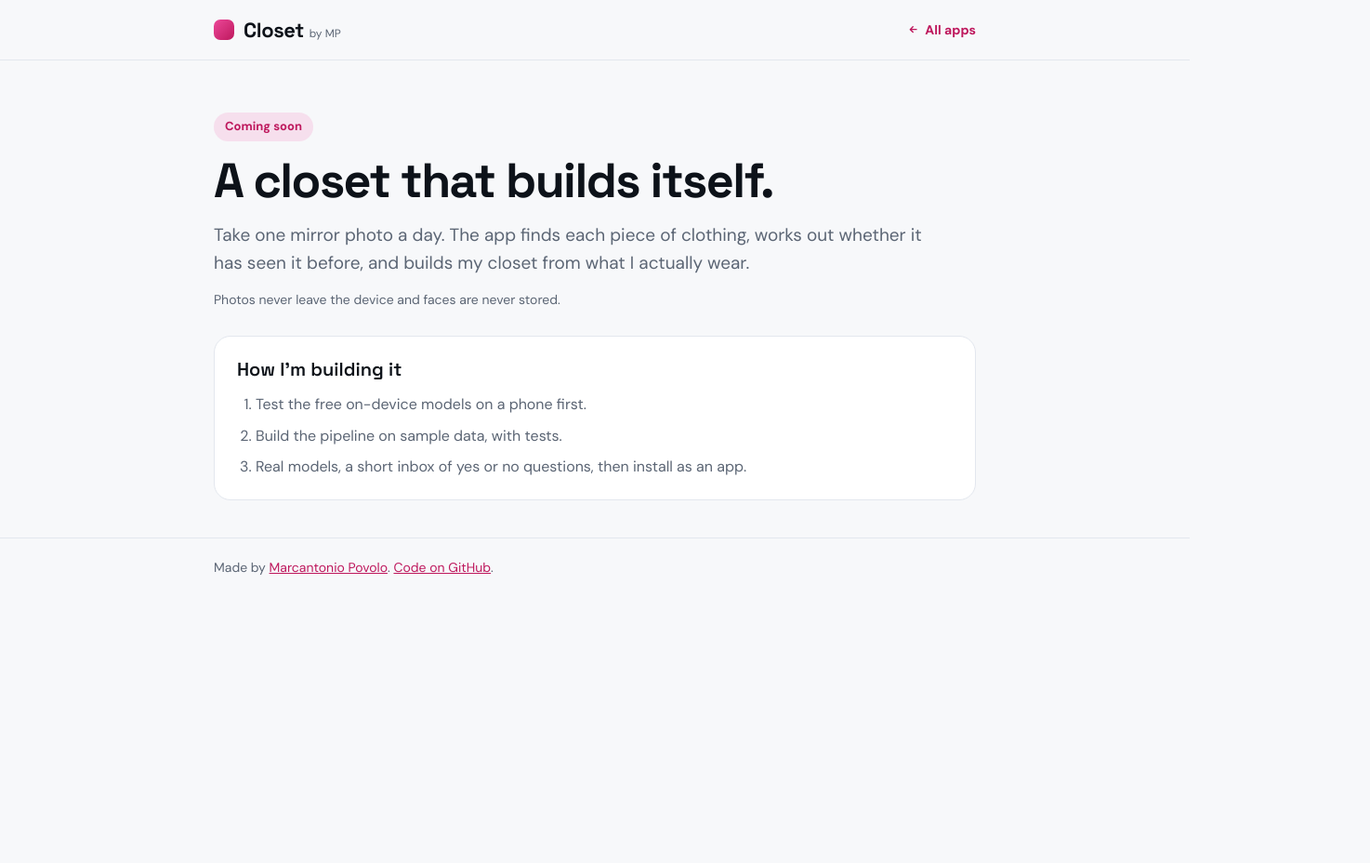
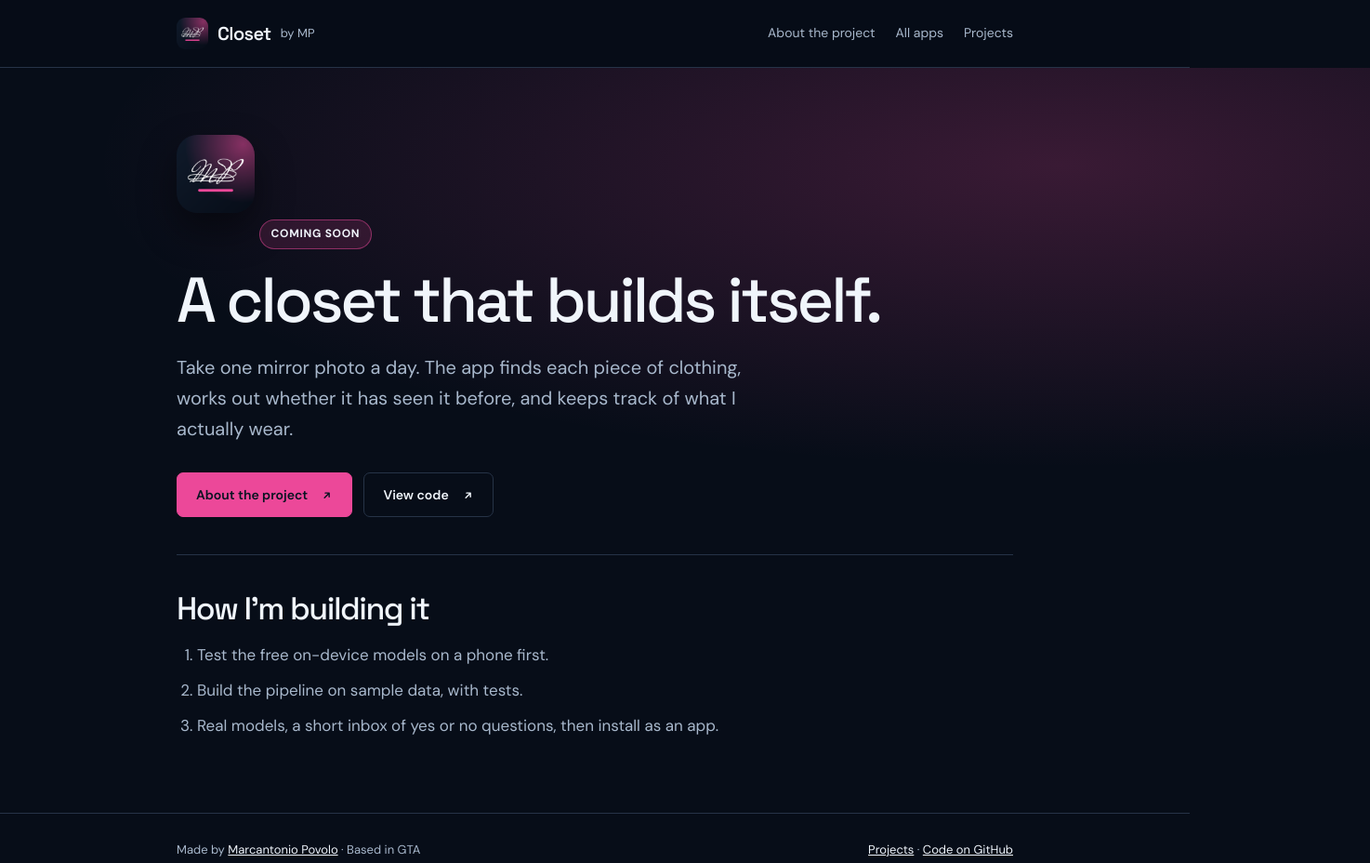
Before and after one commit to povolom/Closet-by-MP, a plain HTML site: page docs/index.html in a window 1280 px wide. Shown: the whole page at 93% size, 1474 px wide, since content can reach past the window. Before the commit the page ends 800 px from the top, so only its background shows below. Drawn offline with Linux system fonts and the light colour scheme.

Commit message:
Add project page, MP signature icons and favicon
docs/about/ is the project page (what it is, how it's built, what I
learned), styled like marcantoniopovolo.com. New app icons use the MP
signature on the site's navy with this app's colour.

```diff
--- a/docs/index.html
+++ b/docs/index.html
@@ -1,33 +1,34 @@
 <!doctype html>
-<html lang="en">
+<html lang="en" style="--accent:#ec4899">
 <head>
 <meta charset="utf-8">
 <meta name="viewport" content="width=device-width,initial-scale=1">
 <title>Closet by MP</title>
-<meta name="description" content="Closet by MP, coming soon. Take one mirror photo a day. The app finds each piece of clothing, works out whether it has seen it before, and builds my closet from what I actually wear.">
-<meta name="theme-color" content="#0b0f14">
+<meta name="description" content="Closet by MP, coming soon: a closet that builds itself from one mirror photo a day.">
+<meta name="theme-color" content="#070d18">
+<link rel="icon" href="favicon.ico" sizes="16x16 32x32 48x48">
+<link rel="icon" type="image/png" sizes="192x192" href="icons/icon-192.png">
+<link rel="apple-touch-icon" href="icons/apple-touch-icon.png">
 <link rel="preconnect" href="https://fonts.googleapis.com">
-<link rel="stylesheet" href="https://fonts.googleapis.com/css2?family=DM+Sans:opsz,wght@9..40,400;9..40,500;9..40,700&family=Space+Grotesk:wght@500;600;700&display=swap">
-<link rel="stylesheet" href="style.css">
+<link rel="stylesheet" href="https://fonts.googleapis.com/css2?family=DM+Sans:opsz,wght@9..40,400;9..40,600;9..40,700&family=Space+Grotesk:wght@500;600&display=swap">
+<link rel="stylesheet" href="page.css">
 </head>
 <body>
 <a class="skip" href="#main">Skip to content</a>
 <header class="top"><div class="wrap row">
-  <span class="wordmark"><span class="mark" aria-hidden="true"></span><span class="word">Closet</span><span class="by">by MP</span></span>
-  <a class="back" href="https://marcantoniopovolo.com/apps.html"><svg class="arrow" viewBox="0 0 16 16" aria-hidden="true" focusable="false"><path d="M12 8H4M7.5 4.5 4 8l3.5 3.5" fill="none" stroke="currentColor" stroke-width="1.7" stroke-linecap="round" stroke-linejoin="round"/></svg> All apps</a>
+  <a class="brand" href="./"><img src="icons/icon-192.png" alt="" width="34" height="34"><b>Closet</b><span>by MP</span></a>
+  <nav class="links" aria-label="Pages"><a href="about/">About<span class="hide-sm">&nbsp;the project</span></a><a href="https://marcantoniopovolo.com/apps.html">All apps</a><a class="hide-sm" href="https://marcantoniopovolo.com/projects.html">Projects</a></nav>
 </div></header>
 <main id="main" class="wrap">
   <section class="hero">
+    <img class="hero-icon" src="icons/icon-512.png" alt="" width="84" height="84">
     <p class="badge">Coming soon</p>
     <h1>A closet that builds itself.</h1>
-    <p class="intro">Take one mirror photo a day. The app finds each piece of clothing, works out whether it has seen it before, and builds my closet from what I actually wear.</p>
-    <p class="sub">Photos never leave the device and faces are never stored.</p>
+    <p class="intro">Take one mirror photo a day. The app finds each piece of clothing, works out whether it has seen it before, and keeps track of what I actually wear.</p>
+    <div class="actions"><a class="button primary" href="about/">About the project <svg class="arrow" viewBox="0 0 16 16" aria-hidden="true" focusable="false"><path d="M5 11 11 5M6 5h5v5" fill="none" stroke="currentColor" stroke-width="1.7" stroke-linecap="round" stroke-linejoin="round"/></svg></a><a class="button" href="https://github.com/povolom/Closet-by-MP">View code <svg class="arrow" viewBox="0 0 16 16" aria-hidden="true" focusable="false"><path d="M5 11 11 5M6 5h5v5" fill="none" stroke="currentColor" stroke-width="1.7" stroke-linecap="round" stroke-linejoin="round"/></svg></a></div>
   </section>
-  <section class="plan" aria-labelledby="h-plan">
-    <h2 id="h-plan">How I'm building it</h2>
-    <ol><li>Test the free on-device models on a phone first.</li><li>Build the pipeline on sample data, with tests.</li><li>Real models, a short inbox of yes or no questions, then install as an app.</li></ol>
-  </section>
+  <section class="block"><h2>How I’m building it</h2><ol class="points"><li>Test the free on-device models on a phone first.</li><li>Build the pipeline on sample data, with tests.</li><li>Real models, a short inbox of yes or no questions, then install as an app.</li></ol></section>
 </main>
-<footer class="foot"><div class="wrap"><p>Made by <a href="https://marcantoniopovolo.com">Marcantonio Povolo</a>. <a href="https://github.com/povolom/Closet-by-MP">Code on GitHub</a>.</p></div></footer>
+<footer class="foot"><div class="wrap"><span>Made by <a href="https://marcantoniopovolo.com">Marcantonio Povolo</a> · Based in GTA</span><span><a href="https://marcantoniopovolo.com/projects.html">Projects</a> · <a href="https://github.com/povolom/Closet-by-MP">Code on GitHub</a></span></div></footer>
 </body>
 </html>
--- /dev/null
+++ b/docs/page.css
@@ -0,0 +1,47 @@
+/* Shared styles for the "by MP" project pages, matching marcantoniopovolo.com. Built by build_app_pages.py. */
+:root{color-scheme:dark;--bg:#070d18;--panel:#101b2b;--text:#f0f5fb;--muted:#a8b8cc;--line:#263347;--display:'Space Grotesk',ui-sans-serif,system-ui,sans-serif;--body:'DM Sans',ui-sans-serif,system-ui,sans-serif}
+*{box-sizing:border-box}
+html{-webkit-text-size-adjust:100%}
+body{margin:0;background:var(--bg);color:var(--text);font:17px/1.65 var(--body)}
+a{color:inherit}
+:focus-visible{outline:3px solid var(--accent);outline-offset:4px}
+.wrap{width:min(900px,calc(100% - 40px));margin:0 auto}
+.skip{position:absolute;left:16px;top:-80px;background:var(--text);color:var(--bg);padding:10px 14px;z-index:5}.skip:focus{top:10px}
+.arrow{width:.95em;height:.95em;flex:none}
+.top{border-bottom:1px solid var(--line);background:#070d18f0;position:sticky;top:0;z-index:4;backdrop-filter:blur(16px)}
+.row{display:flex;align-items:center;justify-content:space-between;gap:16px;min-height:72px}
+.brand{display:flex;align-items:center;gap:10px;text-decoration:none}
+.brand img{width:34px;height:34px;border-radius:9px}
+.brand b{font:600 20px var(--display);letter-spacing:-.03em}
+.brand span{font-size:13px;color:var(--muted)}
+.links{display:flex;gap:22px;font-size:14px}
+.links a{color:var(--muted);text-decoration:none;display:inline-block;padding:8px 0}
+.links a:hover,.links a[aria-current]{color:var(--text)}
+.hero{position:relative;padding:72px 0 40px}
+.hero:before{content:'';position:absolute;inset:0 -30vw;z-index:-1;background:radial-gradient(ellipse at 80% 20%,color-mix(in srgb,var(--accent) 22%,transparent),transparent 55%)}
+.hero-icon{width:84px;height:84px;border-radius:22px;margin-bottom:26px;box-shadow:0 18px 40px #0007}
+.eyebrow{font:500 12px/1.5 var(--display);letter-spacing:.17em;text-transform:uppercase;color:var(--accent);margin:0 0 16px}
+h1,h2,h3{font-family:var(--display);font-weight:500;letter-spacing:-.045em;line-height:1.08;margin:0}
+h1{font-size:clamp(38px,6.5vw,68px)}
+h2{font-size:clamp(26px,3.4vw,34px);margin-bottom:16px}
+p{margin:0 0 16px;color:var(--muted)}
+.intro{font-size:20px;max-width:640px;margin-top:20px}
+.badge{display:inline-block;margin:0 0 18px;padding:5px 12px;border-radius:999px;border:1px solid color-mix(in srgb,var(--accent) 50%,transparent);background:color-mix(in srgb,var(--accent) 14%,transparent);color:var(--text);font-size:12px;font-weight:700;letter-spacing:.06em;text-transform:uppercase}
+.actions{display:flex;flex-wrap:wrap;gap:12px;margin:30px 0 0}
+.button{display:inline-flex;align-items:center;justify-content:center;gap:14px;min-height:48px;padding:12px 20px;border:1px solid var(--line);border-radius:7px;background:transparent;color:var(--text);font:600 14px var(--body);text-decoration:none}
+.button:hover{border-color:var(--accent)}
+.button.primary{background:var(--accent);border-color:var(--accent);color:#061320}
+.button[disabled]{opacity:.55;cursor:not-allowed}
+section.block{padding:40px 0;border-top:1px solid var(--line)}
+ul.points,ol.points{margin:0;padding-left:22px;color:var(--muted)}
+.points li+li{margin-top:10px}
+.points strong{color:var(--text);font-weight:600}
+.pills{display:flex;flex-wrap:wrap;gap:8px;margin-top:22px}
+.pills span{padding:5px 10px;border:1px solid var(--line);border-radius:6px;font-size:12px;color:var(--muted)}
+.learned{padding:26px 28px;border:1px solid var(--line);border-left:3px solid var(--accent);border-radius:12px;background:var(--panel)}
+.learned h2{font-size:15px;letter-spacing:.06em;text-transform:uppercase;color:var(--accent);margin-bottom:8px}
+.learned p{margin:0}
+.foot{border-top:1px solid var(--line);margin-top:40px;padding:28px 0 40px;font-size:13px;color:var(--muted)}
+.foot .wrap{display:flex;flex-wrap:wrap;justify-content:space-between;gap:12px}
+.foot a{color:var(--text)}
+@media(max-width:600px){.wrap{width:calc(100% - 32px)}.links{gap:14px}.links .hide-sm{display:none}.hero{padding:48px 0 28px}.intro{font-size:18px}}
--- a/docs/style.css
+++ /dev/null
@@ -1,29 +0,0 @@
-/* Closet by MP: coming-soon page. Light and dark, accent #ec4899. */
-:root{--bg:#f7f8fa;--surface:#fff;--line:#e3e7ee;--text:#0d1219;--muted:#5b6574;--accent:#be185d;--accent-soft:color-mix(in srgb,#ec4899 14%,transparent);
---display:'Space Grotesk',ui-sans-serif,system-ui,sans-serif;--body:'DM Sans',ui-sans-serif,system-ui,sans-serif;color-scheme:light}
-@media (prefers-color-scheme:dark){:root{--bg:#0b0f14;--surface:#121821;--line:#222b37;--text:#edf1f6;--muted:#97a3b3;--accent:#ec4899;color-scheme:dark}}
-*{box-sizing:border-box}
-body{margin:0;background:var(--bg);color:var(--text);font:16px/1.6 var(--body)}
-.wrap{max-width:860px;margin:0 auto;padding-inline:20px}
-a{color:var(--accent)}
-:focus-visible{outline:2px solid var(--accent);outline-offset:2px}
-.skip{position:absolute;left:-9999px}.skip:focus{left:12px;top:12px;background:var(--surface);padding:8px 12px}
-.top{border-bottom:1px solid var(--line)}
-.row{display:flex;align-items:center;justify-content:space-between;gap:12px;min-height:64px}
-.wordmark{display:flex;align-items:baseline;gap:6px}
-.mark{width:22px;height:22px;border-radius:7px;background:linear-gradient(135deg,#ec4899,#be185d);align-self:center;margin-right:4px}
-.word{font:700 22px var(--display);letter-spacing:-.02em}
-.by{font-size:12px;color:var(--muted)}
-.back{text-decoration:none;font-weight:600;font-size:14px;display:inline-flex;align-items:center;gap:6px}
-.arrow{width:.95em;height:.95em}
-.hero{padding:56px 0 28px}
-.badge{display:inline-block;margin:0 0 14px;padding:5px 12px;border-radius:999px;background:var(--accent-soft);color:var(--accent);font-weight:700;font-size:13px}
-h1{font:700 clamp(32px,6vw,52px)/1.08 var(--display);letter-spacing:-.03em;margin:0}
-h2{font:600 20px var(--display);margin:0}
-.intro{font-size:19px;color:var(--muted);max-width:60ch;margin:16px 0 0}
-.sub{color:var(--muted);font-size:14px;margin:12px 0 0}
-.plan{background:var(--surface);border:1px solid var(--line);border-radius:18px;padding:22px 24px;margin-bottom:40px}
-.plan ol{margin:12px 0 0;padding-left:20px;color:var(--muted)}
-.plan li+li{margin-top:8px}
-.foot{border-top:1px solid var(--line);padding:20px 0 32px;color:var(--muted);font-size:14px}
-.foot p{margin:0}
```
Also changed, not shown: docs/about/index.html (added, +38 -0 lines), docs/favicon.ico (added), docs/icons/apple-touch-icon.png (added), docs/icons/icon-192.png (added), docs/icons/icon-512.png (added), docs/icons/icon-maskable-512.png (added).
